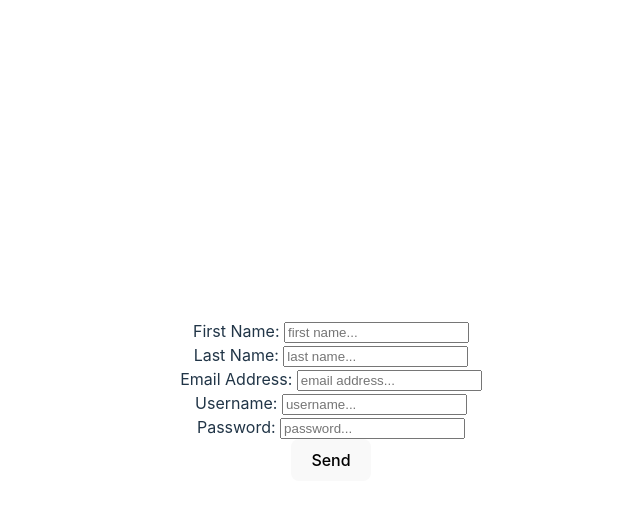
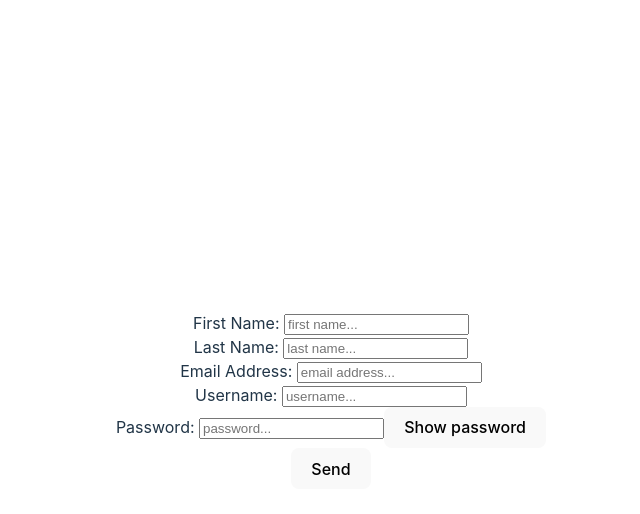
Before and after one commit to kirill-sch/MERN-Stack-Deployment-with-Kubernetes-Terraform, a React (Vite) app in the folder client/: page / in a window 1280 px wide. Both pictures are taken after a click on the button "Sign up". Shown: the top 514 px of the page, without its empty margins (309-949 px from the left). Built offline with nearby package versions, Linux system fonts and the light colour scheme.

Commit message:
Anzein's Push (error message fail)

```diff
--- a/client/src/components/LoginForm.jsx
+++ b/client/src/components/LoginForm.jsx
@@ -12,6 +12,8 @@ function LoginForm() {
     const [isLoggedIn, setIsLoggedIn] = useState(false)
     const [username, setUsername] = useState("")
     const [password, setPassword] = useState("")
+    const [passwordInputType, setPasswordInputType] = useState("password")
+    const [showPasswordButtonTextContent, setShowPasswordButtonTextContent] = useState("Show password")
 
     // Handle Username Inputfield
     function handleUsernameChange(event) {
@@ -62,6 +64,18 @@ function LoginForm() {
         }
     }
 
+    // Handle Show Password (Show or Hide the password)
+    function handleShowPassword() {
+
+        if (passwordInputType === "password") {
+            setPasswordInputType("text")
+            setShowPasswordButtonTextContent("Hide password")
+        } else {
+            setPasswordInputType("password")
+            setShowPasswordButtonTextContent("Show password")
+        }
+    }
+
     return (
         <div>
 
@@ -81,13 +95,20 @@ function LoginForm() {
                     <label>
                         {"Password: "}
                         <input
-                            type="password"
+                            type={passwordInputType}
                             placeholder="type your password here..."
                             onChange={handlePasswordChange}
                         />
+
+                        <button
+                            type="button"
+                            onClick={handleShowPassword}
+                        >
+                            {showPasswordButtonTextContent}</button>
+
                     </label>
 
-                    <br/>
+                    <br />
 
                     <button
                         type="button"
@@ -96,7 +117,7 @@ function LoginForm() {
 
                 </div>
             ) : (
-                <HomePage/>
+                <HomePage />
             )}
 
         </div>
--- a/client/src/components/RegistrationForm.jsx
+++ b/client/src/components/RegistrationForm.jsx
@@ -14,6 +14,9 @@ function RegistrationForm() {
     const [username, setUsername] = useState("")
     const [password, setPassword] = useState("")
     const [isSendButtonClicked, setIsSendButtonClicked] = useState(false)
+    const [passwordInputType, setPasswordInputType] = useState("password")
+    const [showPasswordButtonTextContent, setShowPasswordButtonTextContent] = useState("Show password")
+    const [alreadyExistsMessage, setAlreadyExistsMessage] = useState("")
 
 
 
@@ -47,6 +50,7 @@ function RegistrationForm() {
             }
         }
 
+
         // Validate email format
         if (!validateEmail(emailAddress)) {
             alert("Invalid email format!")
@@ -57,8 +61,8 @@ function RegistrationForm() {
 
         const userData =
         {
-            firstname: firstname,
-            lastname: lastname,
+            firstName: firstname,
+            lastName: lastname,
             email: emailAddress,
             username: username,
             password: password
@@ -74,7 +78,19 @@ function RegistrationForm() {
             })
 
             if (!response.ok) {
-                throw new Error("Response is not ok in the body of handleSumbit()!")
+
+                const errorData = await response.json()
+                console.log(errorData)
+
+                if (errorData.error_message === "Username already exists!") {
+                    console.log("username already exists: ", userData.username)
+                    setAlreadyExistsMessage(errorData.error_message)
+                    alert(alreadyExistsMessage)
+                } else if (errorData.error_message === "Email address already registered!") {
+                    console.log("email address already exists: ", userData.email)
+                    setAlreadyExistsMessage(errorData.error_message)
+                    alert(alreadyExistsMessage)
+                }
             }
 
             console.log("Registration was successfull!")
@@ -82,6 +98,18 @@ function RegistrationForm() {
 
         } catch (error) {
             console.error("handleSubmit() catch error", error)
+        }
+    }
+
+    // Handle Show Password (Show or Hide the password)
+    function handleShowPassword() {
+
+        if (passwordInputType === "password") {
+            setPasswordInputType("text")
+            setShowPasswordButtonTextContent("Hide password")
+        } else {
+            setPasswordInputType("password")
+            setShowPasswordButtonTextContent("Show password")
         }
     }
 
@@ -145,11 +173,19 @@ function RegistrationForm() {
                         <label>
                             {"Password: "}
                             <input
-                                type="password"
+                                minLength="8"
+                                type={passwordInputType}
                                 placeholder="password..."
                                 value={password}
                                 onChange={(event) => setPassword(event.target.value)}
                             />
+
+                            <button
+                                type="button"
+                                onClick={handleShowPassword}
+                            >
+                                {showPasswordButtonTextContent}</button>
+
                         </label>
 
                         <br />
```
Also changed, not shown: 1 other file (tests, documents, lock files or other folders).
